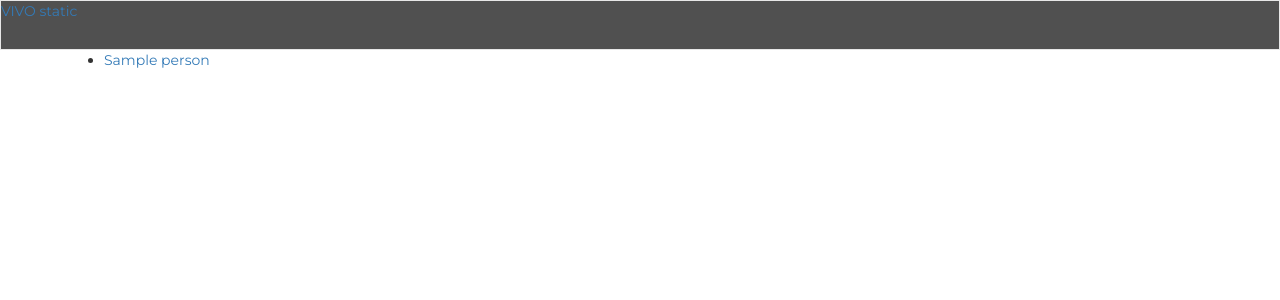
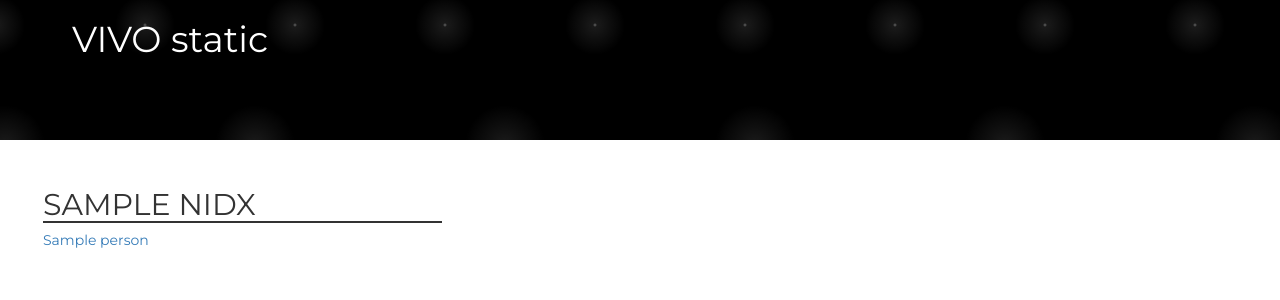
Before and after one commit to lawlesst/vivo-static, a Flask app: template web/templates/index.html in a window 1280 px wide. Shown: the top 300 px of the page. Run offline with Flask 2, Linux system fonts and the light colour scheme; the template is opened without the code that fills it: most values are stand-ins (such as "Sample title", 1, 10 or a date in 2020); parts of the project's set-up code (start-up, migrations or seed data) failed here and were passed over; some libraries are stand-ins or nearby versions.

Commit message:
More styling.

```diff
--- a/web/app.py
+++ b/web/app.py
@@ -1,4 +1,5 @@
 import json
+import string
 
 import werkzeug
 import flask
@@ -10,6 +11,9 @@ app = Flask(__name__)
 app.config['TEMPLATES_AUTO_RELOAD'] = True
 Bootstrap(app)
 
+#AZ = string.lowercase
+#AZ_GROUPS = [AZ[i:i+3] for i in xrange(0, 26, 3)]
+
 import backend
 
 @app.route("/")
@@ -17,7 +21,8 @@ def index():
     people = backend.get_people()
     return render_template(
         'index.html',
-        people=people
+        people=people,
+        #groups=AZ_GROUPS
     )
 
 @app.route("/person/<pid>.html")
--- a/web/static/style.css
+++ b/web/static/style.css
@@ -6,16 +6,39 @@ body {
     margin:0;
 }
 .navbar {
-    background: #505050;
+    /*background: #505050;*/
     border-radius: 0 !important;
+    border: none;
     padding:0;
     margin:0;
+    min-height: 10em;
+    background-color:black;
+    background-image:
+    radial-gradient(white, rgba(255,255,255,.2) 2px, transparent 40px),
+    radial-gradient(white, rgba(255,255,255,.15) 1px, transparent 30px),
+    radial-gradient(white, rgba(255,255,255,.1) 2px, transparent 40px),
+    radial-gradient(rgba(255,255,255,.4), rgba(255,255,255,.1) 2px, transparent 30px);
+    background-size: 550px 550px, 350px 350px, 250px 250px, 150px 150px;
+    background-position: 0 0, 40px 60px, 130px 270px, 70px 100px;
+}
+
+.navbar h1 a {
+    color: white;
+    margin-left: 2em;
+    margin-top: 2em;
 }
 
 #content {
     width: 90%;
     margin-left: auto;
     margin-right: auto;
+    margin:0;
+    padding:0;
+    margin-top: 2em;
+}
+
+#profile {
+    margin-top: 1em;
 }
 
 #pubs ul {
@@ -59,3 +82,50 @@ li.pub h5 {
 li.pub span {
     color: #939393;
 }
+
+.tab-content {
+    margin-top: 2em;
+}
+
+img.thumbnail {
+    width: 125px;
+    border-radius: 50%;
+    margin-top: -5em;
+}
+
+#people-index {
+    margin-left: 2em;
+}
+
+#people-index h2 {
+    border-bottom: 2px solid;
+    width: 75%;
+}
+
+#people-index .details {
+    height: 2em;
+}
+
+#people-index.img-wrapper {
+    width: 10%;
+    float: left;
+}
+
+#people-index.details {
+    margin-left: 100px;
+}
+
+#people-index.overview {
+    margin-bottom: 2em;
+}
+
+#people-index img.idx {
+    width: 75px;
+    border-radius: 50%;
+    float:left;
+    display: inline;
+}
+
+#people-index h5.name {
+    margin-left: 1em;
+}
--- a/web/templates/index.html
+++ b/web/templates/index.html
@@ -4,12 +4,48 @@
 <div id="content">
 
 
-<ul>
+<!-- <ul>
     {% for person in people %}
         <li><a href="{{ url_for('person', pid=person.local) }}">{{ person.name }}</a></li>
     {% endfor %}
 
-</ul>
+</ul> -->
+
+    <div id="people-index" class="container-fluid">
+        <div class="row">
+            {% for group in people|groupby('nidx') %}
+                <div class="col-md-6">
+                    <h2>{{ group.grouper|upper }}</h2>
+                    <ul class="list-unstyled">
+                    {% for person in group.list %}
+                        <li>
+                            <div class="overview">
+                                <!-- <div class="img-wrapper">
+                                    {% if person.picture %}<img class="idx" src="{{ person.picture }}" />{% endif %}
+                                </div> -->
+                                <div class="details">
+                                    <h5>
+                                    <a href="{{ url_for('person', pid=person.local) }}">{{ person.name }}</a></h5>
+                                </div>
+                                <div style="clear:both"></div>
+                            </div>
+                        </li>
+                    {% endfor %}
+                    </ul>
+                </div>
+            {% endfor %}
+        </div>
+    </div>
+
+<!-- <div class="row" id="index">
+  {% for grp in groups %}
+    {% for ltr in grp %}
+        <div class="col-md-4 index-header">
+            <h2>{{ ltr|upper }}</h2>
+        </div>
+    {% endfor %}
+  {% endfor %}
+</div> -->
 
 </div>
 {% endblock %}
--- a/web/templates/layout.html
+++ b/web/templates/layout.html
@@ -14,7 +14,7 @@
 
 {% block navbar %}
 <div class="navbar navbar-default">
-  <a href="{{ url_for('index') }}">VIVO static</a>
+  <h1><a href="{{ url_for('index') }}">VIVO static</a></h1>
 </div>
 {% endblock %}
 
--- a/web/templates/snippets/pub.html
+++ b/web/templates/snippets/pub.html
@@ -1,6 +1,6 @@
 <h5>{{ pub.title }}</h5>
-<span class="authors">{{ pub.authors }}</span>{% if pub.venue %}<span>, in {{ pub.venue }}</span>{% endif %}<span>, {{ pub.date }}.</span>
+    <span class="authors">{{ pub.authors|truncate() }}</span>{% if pub.venue %}<span>, in {{ pub.venue }}</span>{% endif %}<span>, {{ pub.date }}.</span>
 <br/>
 {% if pub.doi %}
-<a href="http://dx.doi.org/{{ pub.doi }}">{{ pub.doi }}</a>
+    <a href="http://dx.doi.org/{{ pub.doi }}" target="_vstatic">{{ pub.doi }}</a>
 {% endif %}
```
Also changed, not shown: web/backend.py (+18 -34 lines), web/templates/person.html (+13 -10 lines), README.md.
